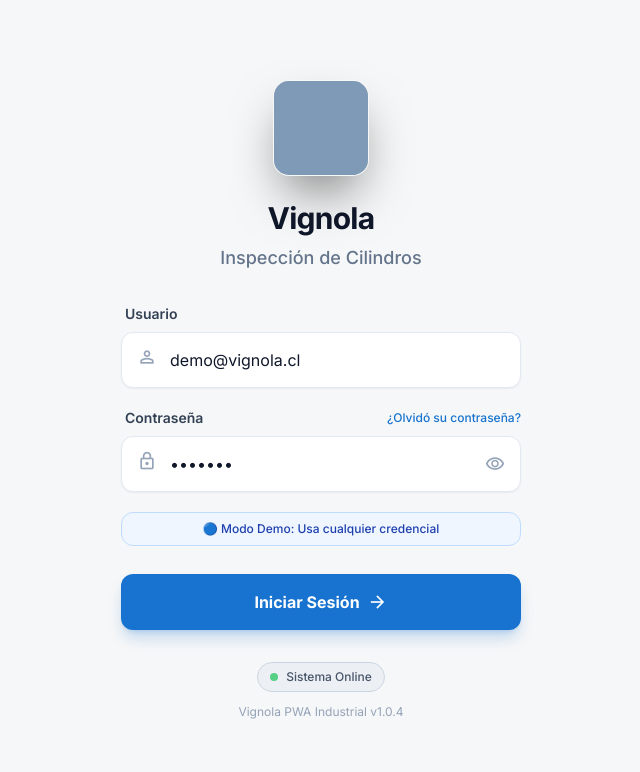
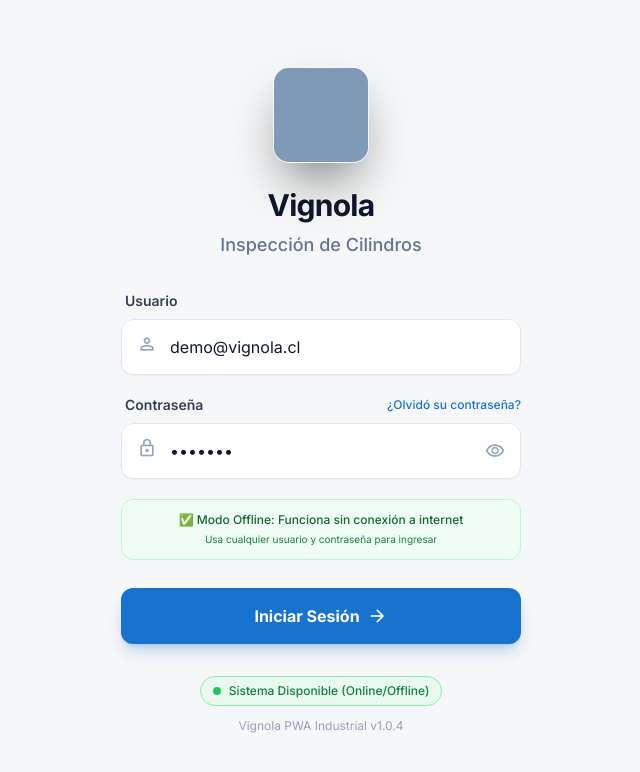
Before and after one commit to chicaderojo/app-vignola, a React (Vite) app: page /login in a window 1280 px wide. Shown: the top 772 px of the page, without its empty margins (319-959 px from the left). Built offline with nearby package versions, Linux system fonts and the light colour scheme; no server answers; grey boxes are pictures that could not be loaded.

Commit message:
arreglo login

```diff
--- a/src/pages/LoginPage.tsx
+++ b/src/pages/LoginPage.tsx
@@ -35,15 +35,17 @@
           rol: 'mecanico' as const
         }
 
-        // Guardar en base de datos (OBLIGATORIO para que funcione la app)
+        // Intentar guardar en base de datos (opcional - no bloquea el inicio de sesión)
         try {
-          await supabaseService.createOrUpdateUsuario(demoUser)
-          console.log('Usuario guardado en base de datos:', demoUser)
+          if (navigator.onLine) {
+            await supabaseService.createOrUpdateUsuario(demoUser)
+            console.log('Usuario guardado en base de datos:', demoUser)
+          } else {
+            console.log('Modo offline - usuario no guardado en BD')
+          }
         } catch (dbError: any) {
-          console.error('Error al guardar usuario en BD:', dbError)
-          setError('Error al conectar con la base de datos. Verifica tu conexión a internet.')
-          setLoading(false)
-          return
+          console.warn('No se pudo guardar en BD (continuando en modo offline):', dbError.message)
+          // NO bloqueamos el inicio de sesión - continuamos en modo offline
         }
 
         // Guardar token falso y usuario en localStorage
@@ -157,9 +159,12 @@
           )}
 
           {/* Demo Notice */}
-          <div className="p-2 bg-blue-50 dark:bg-blue-900/20 border border-blue-200 dark:border-blue-800 rounded-xl">
-            <p className="text-xs text-blue-800 dark:text-blue-300 font-medium text-center">
-              🔵 Modo Demo: Usa cualquier credencial
+          <div className="p-3 bg-green-50 dark:bg-green-900/20 border border-green-200 dark:border-green-800 rounded-xl">
+            <p className="text-xs text-green-800 dark:text-green-300 font-medium text-center">
+              ✅ Modo Offline: Funciona sin conexión a internet
+            </p>
+            <p className="text-[10px] text-green-700 dark:text-green-400 text-center mt-1">
+              Usa cualquier usuario y contraseña para ingresar
             </p>
           </div>
 
@@ -178,9 +183,9 @@
 
         {/* Footer / Status */}
         <div className="mt-auto flex flex-col items-center gap-3">
-          <div className="flex items-center gap-2 px-3 py-1.5 rounded-full bg-slate-200/50 dark:bg-surface-dark border border-slate-300 dark:border-border-dark">
-            <span className="w-2 h-2 rounded-full bg-green-500 animate-pulse"></span>
-            <span className="text-xs font-medium text-slate-600 dark:text-slate-400">Sistema Online</span>
+          <div className="flex items-center gap-2 px-3 py-1.5 rounded-full bg-green-100/50 dark:bg-green-900/30 border border-green-300 dark:border-green-700">
+            <span className="w-2 h-2 rounded-full bg-green-500"></span>
+            <span className="text-xs font-medium text-green-700 dark:text-green-400">Sistema Disponible (Online/Offline)</span>
           </div>
           <p className="text-xs text-slate-400 dark:text-slate-600">Vignola PWA Industrial v1.0.4</p>
         </div>
```
